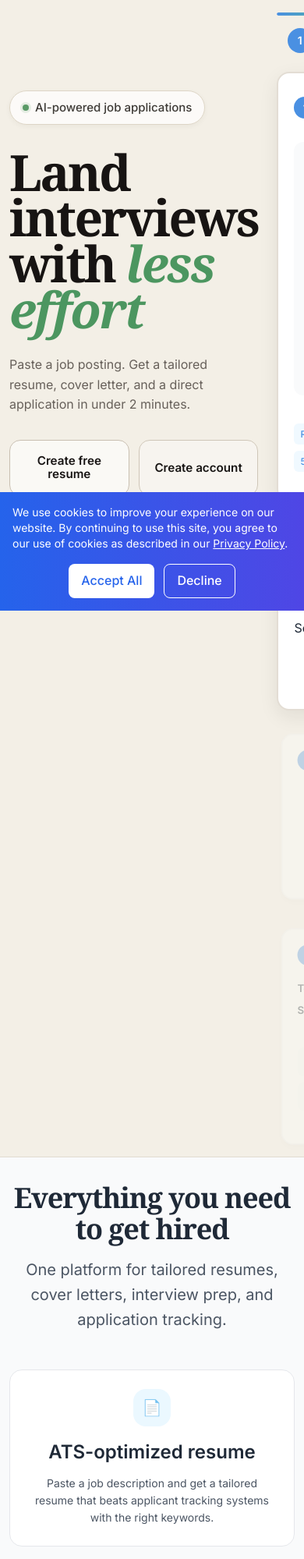
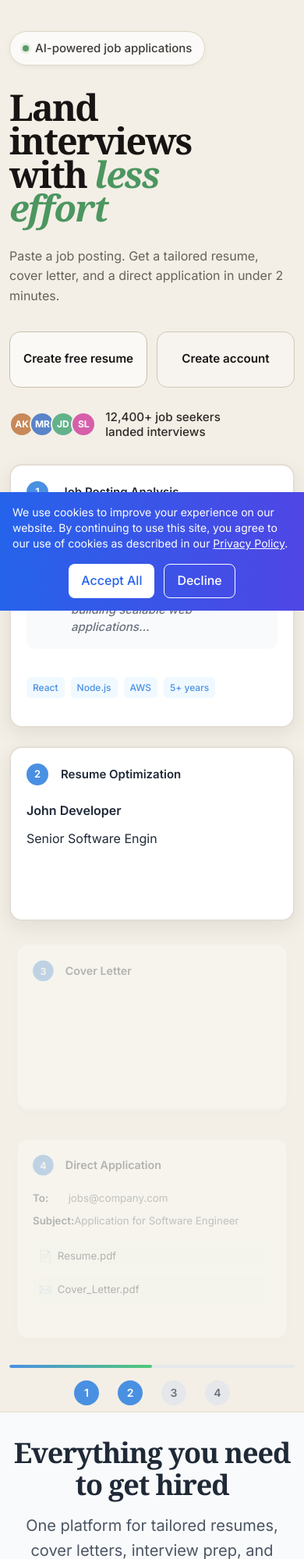
Before and after one commit to esaatech/Jobeasy, a Django app: page / in a window 390 px wide. Shown: the part 61-2060 px from the top of the page at 78% size. Run offline with Django 5.2, Linux system fonts and the light colour scheme; data that the repository does not hold is empty; some libraries are stand-ins or nearby versions.

Commit message:
Improve homepage responsiveness and drop the footer CTA.
Fix hero grid placement for stacked layouts, guard against horizontal overflow, tighten testimonial card widths on small viewports, and remove the bottom call-to-action include from the home template.

Made-with: Cursor

```diff
--- a/home/templates/home/home.html
+++ b/home/templates/home/home.html
@@ -7,5 +7,4 @@
 {% include 'home/partials/process_flow.html' %}
 {% include 'home/partials/testimonials.html' %}
 {% include 'home/partials/faq.html' %}
-{% include 'home/partials/contact.html' %}
 {% endblock %}
--- a/home/templates/home/partials/hero.html
+++ b/home/templates/home/partials/hero.html
@@ -214,6 +214,7 @@
     margin: 0 auto;
     padding: 0 2rem;
     width: 100%;
+    box-sizing: border-box;
     height: 100%;
     display: flex;
     flex-direction: column;
@@ -226,13 +227,14 @@
     align-items: start;
     flex: 1;
     min-height: 0;
+    min-width: 0;
     width: 100%;
 }
 
 /* Left Content */
 .hero-content {
-    max-width: 100%;
     width: 100%;
+    min-width: 0;
     display: flex;
     flex-direction: column;
     max-width: 34rem;
@@ -272,7 +274,8 @@
     letter-spacing: -0.04em;
     color: #171413;
     margin: 0 0 1.75rem;
-    max-width: 12ch;
+    max-width: min(12ch, 100%);
+    overflow-wrap: anywhere;
 }
 
 .section-hero .headline-primary.hero-editorial-heading .highlight {
@@ -486,11 +489,13 @@
 .hero-visual {
     position: relative;
     width: 100%;
+    min-width: 0;
 }
 
 .interactive-demo {
     position: relative;
     width: 100%;
+    min-width: 0;
     max-width: 800px;
     margin: 0 auto;
     display: grid;
@@ -781,7 +786,7 @@
     font-weight: 600;
 }
 
-/* Progress Indicator */
+/* Progress Indicator (column 2 on desktop; full width when hero stacks) */
 .progress-container {
     grid-column: 2;
     display: flex;
@@ -793,6 +798,7 @@
     margin-bottom: 0;
     max-width: 400px;
     width: 100%;
+    min-width: 0;
     z-index: 10;
 }
 
@@ -850,7 +856,33 @@
 /* Responsive Design */
 @media (max-width: 1024px) {
     .hero-container {
-        gap: 3rem;
+        grid-template-columns: 1fr;
+        gap: 2rem;
+    }
+
+    .hero-content {
+        max-width: none;
+        order: 1;
+        padding: 2rem 0 0.5rem;
+    }
+
+    .hero-visual {
+        order: 2;
+        width: 100%;
+    }
+
+    /* Was grid-column: 2 — on one column that creates an implicit track and horizontal scroll */
+    .progress-container {
+        grid-column: 1 / -1;
+        order: 3;
+        align-self: center;
+        margin-top: 0.25rem;
+    }
+
+    .interactive-demo {
+        grid-template-columns: 1fr;
+        gap: 1.5rem;
+        max-width: min(800px, 100%);
     }
 
     .hero-editorial-heading {
@@ -861,6 +893,7 @@
 @media (max-width: 768px) {
     .section-hero {
         padding: 1rem 0 0.5rem;
+        min-height: auto;
     }
 
     .hero-full-width {
@@ -868,24 +901,17 @@
     }
 
     .hero-container {
-        grid-template-columns: 1fr;
         gap: 1.5rem;
         text-align: left;
     }
 
     .hero-content {
-        max-width: none;
-        order: 1;
         padding: 1.5rem 0 0.5rem;
     }
 
-    .hero-visual {
-        order: 2;
-    }
-
     .hero-editorial-heading {
-        font-size: clamp(3rem, 15vw, 4.5rem);
-        max-width: 9ch;
+        font-size: clamp(2.75rem, 12vw, 4.25rem);
+        max-width: min(11ch, 100%);
     }
 
     .demo-input-container {
@@ -897,9 +923,7 @@
     }
 
     .interactive-demo {
-        max-width: 600px;
-        grid-template-columns: 1fr;
-        gap: 1.5rem;
+        max-width: 100%;
     }
 
     .demo-card {
@@ -924,7 +948,7 @@
     }
 
     .hero-editorial-heading {
-        font-size: 4rem;
+        font-size: clamp(2.25rem, 12vw, 3.5rem);
     }
 
     .hero-badge {
--- a/home/templates/home/partials/testimonials.html
+++ b/home/templates/home/partials/testimonials.html
@@ -61,8 +61,8 @@
     border: 1px solid #E5E7EB;
     border-radius: 1rem;
     padding: 2rem;
-    min-width: 320px;
-    max-width: 400px;
+    min-width: min(320px, calc(100vw - 2.5rem));
+    max-width: min(400px, 100%);
     flex-shrink: 0;
     scroll-snap-align: center;
     transition: all 0.2s ease;
@@ -176,8 +176,8 @@
     }
 
     .testimonial-card {
-        min-width: 280px;
-        max-width: 320px;
+        min-width: min(280px, calc(100vw - 2rem));
+        max-width: min(320px, 100%);
         padding: 1.5rem;
     }
 
@@ -210,8 +210,8 @@
 
 @media (max-width: 480px) {
     .testimonial-card {
-        min-width: 260px;
-        max-width: 280px;
+        min-width: min(260px, calc(100vw - 1.75rem));
+        max-width: min(280px, 100%);
         padding: 1.25rem;
     }
 
--- a/static/css/base.css
+++ b/static/css/base.css
@@ -8,6 +8,16 @@
 /* ========================================
    COLOR PALETTE (FLAT DESIGN)
    ======================================== */
+/* Avoid horizontal scroll when nested grids or carousers overflow */
+html {
+    overflow-x: clip;
+}
+
+body {
+    min-width: 0;
+    overflow-x: clip;
+}
+
 :root {
     /* Primary Colors */
     --color-primary: #4A90E2;           /* Modern Blue */
@@ -406,21 +416,27 @@
 
 /* Page Width Classes */
 .page-width {
+    box-sizing: border-box;
     max-width: 1200px;
     margin: 0 auto;
     padding: 0 var(--spacing-lg);
+    width: 100%;
 }
 
 .page-width-wide {
+    box-sizing: border-box;
     max-width: 1400px;
     margin: 0 auto;
     padding: 0 var(--spacing-lg);
+    width: 100%;
 }
 
 .page-width-narrow {
+    box-sizing: border-box;
     max-width: 800px;
     margin: 0 auto;
     padding: 0 var(--spacing-lg);
+    width: 100%;
 }
 
 /* Section Utilities */
```
